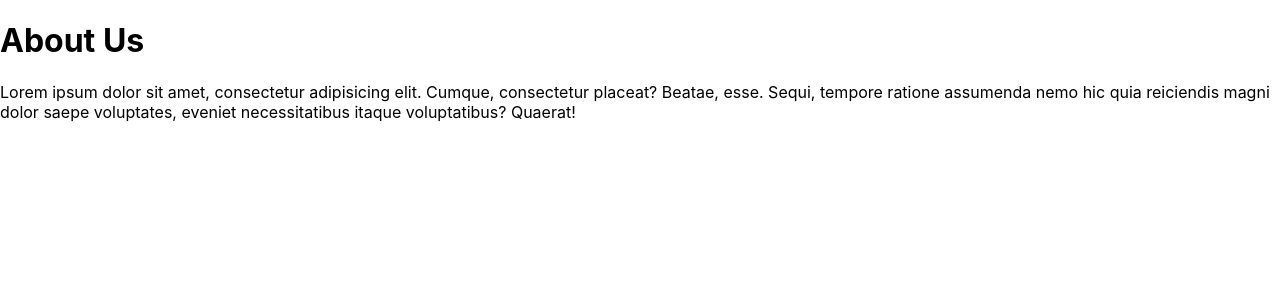
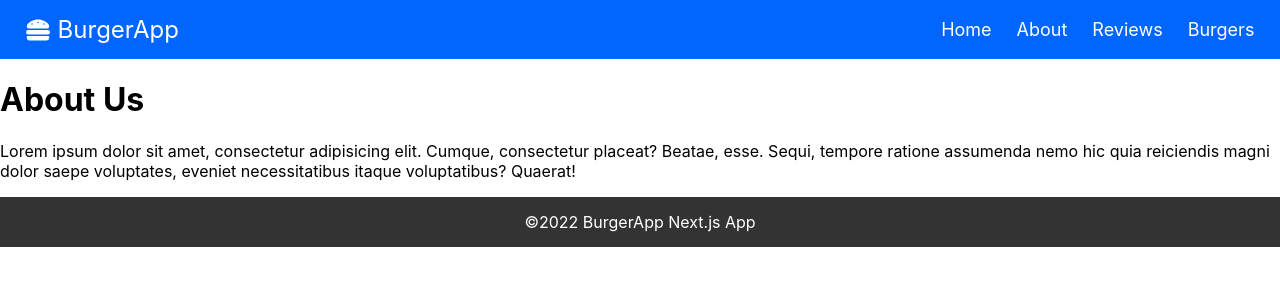
Before and after one commit to gavryk/burger-app, a Next.js app: page /about in a window 1280 px wide. Shown: the top 300 px of the page. Built offline with nearby package versions, Linux system fonts and the light colour scheme.

Commit message:
continue dev next js

```diff
--- /dev/null
+++ b/components/footer.jsx
@@ -0,0 +1,16 @@
+import React from 'react';
+import style from '../styles/Footer.module.scss';
+
+const Footer = () => {
+  return (
+    <footer className={style.footer}>
+      <div className="container">
+        <div className={style.copyright}>
+          <span>©2022 BurgerApp Next.js App</span>
+        </div>
+      </div>
+    </footer>
+  );
+}
+
+export default Footer
--- /dev/null
+++ b/components/header.jsx
@@ -0,0 +1,26 @@
+import Link from "next/link";
+import { FaHamburger } from "react-icons/fa";
+import style from '../styles/Header.module.scss'
+
+const Header = () => {
+  return (
+    <header className={style.header}>
+      <div className="container">
+        <div className={style.headerWrapper}>
+          <a href="/" className={style.logo}>
+            <FaHamburger />
+            <span>BurgerApp</span>
+          </a>
+          <nav className={style.navigation}>
+            <Link href="/"><a>Home</a></Link>
+            <Link href="/about"><a>About</a></Link>
+            <Link href="/reviews"><a>Reviews</a></Link>
+            <Link href="/burgers"><a>Burgers</a></Link>
+          </nav>
+        </div>
+      </div>
+    </header>
+  );
+};
+
+export default Header;
--- /dev/null
+++ b/components/layout.jsx
@@ -0,0 +1,15 @@
+import React from 'react';
+import Footer from './footer';
+import Header from './header';
+
+const Layout = ({children}) => {
+  return (
+    <div className='content'>
+        <Header/>
+            {children}
+        <Footer/>
+    </div>
+  )
+}
+
+export default Layout;
--- a/pages/_app.js
+++ b/pages/_app.js
@@ -1,7 +1,12 @@
-import '../styles/globals.css'
+import Layout from '../components/layout';
+import '../styles/globals.scss'
 
 function MyApp({ Component, pageProps }) {
-  return <Component {...pageProps} />
+  return (
+    <Layout>
+      <Component {...pageProps} />
+    </Layout>
+  );
 }
 
 export default MyApp
--- a/pages/index.js
+++ b/pages/index.js
@@ -1,8 +1,7 @@
-import Head from 'next/head'
-import Image from 'next/image'
 import styles from '../styles/Home.module.scss'
 
 const Home = () => {
+
   return (
     <div className={styles.container}>
       <h1>Home Page</h1>
--- /dev/null
+++ b/styles/Footer.module.scss
@@ -0,0 +1,8 @@
+.footer {
+    background-color: #333;
+    padding: 15px 0;
+    text-align: center;
+    > * {
+        color: #fff;
+    }
+}
--- /dev/null
+++ b/styles/Header.module.scss
@@ -0,0 +1,37 @@
+.header {
+  padding: 15px 0;
+  background-color: rgb(0, 102, 255);
+  > * {
+    color: #fff;
+  }
+  .headerWrapper {
+    display: grid;
+    grid-template-columns: 200px auto;
+    grid-gap: 15px;
+    align-items: center;
+    justify-content: space-between;
+    .logo {
+      font-size: 24px;
+      display: inline-grid;
+      grid-template-columns: 25px auto;
+      align-items: center;
+      grid-gap: 7px;
+      transition: all 0.4s ease-in-out;
+      svg {
+        max-width: 100%;
+      }
+      &:hover {
+        opacity: 0.7;
+      }
+    }
+    .navigation {
+      a {
+        margin-right: 25px;
+        font-size: 18px;
+        &:last-child {
+          margin-right: 0;
+        }
+      }
+    }
+  }
+}
--- a/styles/globals.css
+++ b/styles/globals.scss
@@ -4,6 +4,12 @@ body {
   margin: 0;
   font-family: -apple-system, BlinkMacSystemFont, Segoe UI, Roboto, Oxygen,
     Ubuntu, Cantarell, Fira Sans, Droid Sans, Helvetica Neue, sans-serif;
+}
+
+#__next {
+  height: auto;
+  position: relative;
+  min-height: 100vh;
 }
 
 a {
@@ -14,3 +20,10 @@ a {
 * {
   box-sizing: border-box;
 }
+
+.container {
+  width: 1480px;
+  max-width: 96%;
+  margin: 0 auto;
+  position: relative;
+}
```
Also changed, not shown: package.json (+6 -1 lines), 1 other file (tests, documents, lock files or other folders).
